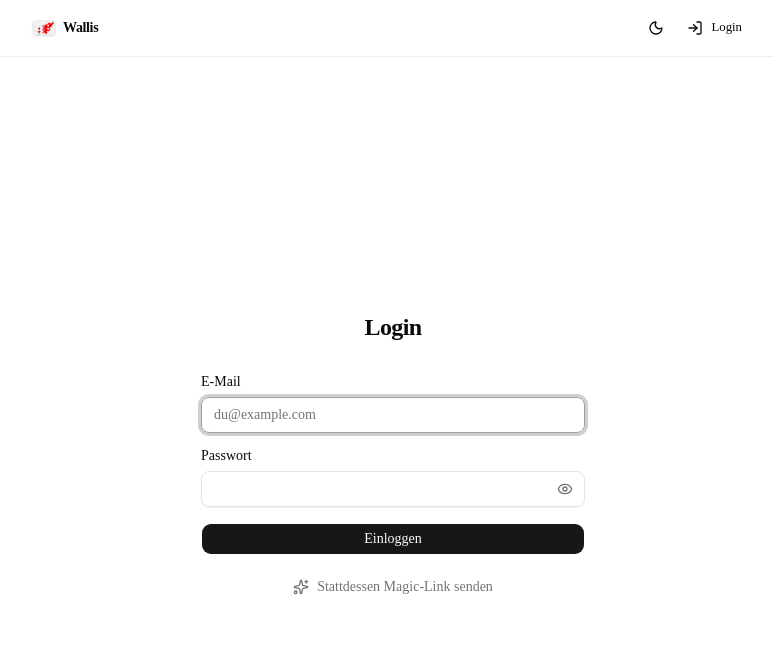
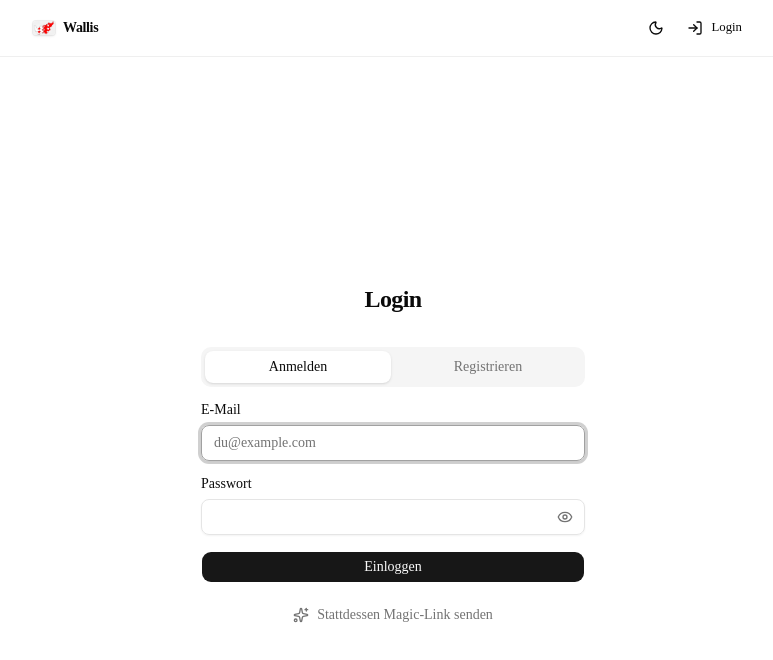
Before and after one commit to daeki98/wallis, a Next.js app: page /login in a window 1280 px wide. Shown: the top 660 px of the page, without its empty margins (247-1020 px from the left). Built offline with nearby package versions, Linux system fonts and the light colour scheme; no server answers.

Commit message:
feat: add registration mode (signup) alongside login

```diff
--- a/app/login/login-form.tsx
+++ b/app/login/login-form.tsx
@@ -7,19 +7,23 @@ import { getSiteUrl } from "@/lib/site-url";
 import { Button } from "@/components/ui/button";
 import { Input } from "@/components/ui/input";
 import { Label } from "@/components/ui/label";
+import { cn } from "@/lib/utils";
 import {
   AlertCircle,
   CheckCircle2,
   Eye,
   EyeOff,
   Loader2,
+  MailCheck,
   Sparkles,
 } from "lucide-react";
 
+type Mode = "login" | "register";
 type Method = "password" | "magic";
 
 export function LoginForm({ error }: { error?: string }) {
   const router = useRouter();
+  const [mode, setMode] = useState<Mode>("login");
   const [email, setEmail] = useState("");
   const [password, setPassword] = useState("");
   const [showPassword, setShowPassword] = useState(false);
@@ -27,6 +31,7 @@ export function LoginForm({ error }: { error?: string }) {
   const [active, setActive] = useState<Method | null>(null);
   const [localError, setLocalError] = useState<string | null>(null);
   const [magicSent, setMagicSent] = useState(false);
+  const [registerSent, setRegisterSent] = useState(false);
 
   const run = (method: Method, fn: () => Promise<void>) => {
     setLocalError(null);
@@ -40,14 +45,40 @@ export function LoginForm({ error }: { error?: string }) {
     });
   };
 
-  const onPasswordSubmit = (e: React.FormEvent) => {
+  const onSubmit = (e: React.FormEvent) => {
     e.preventDefault();
     if (!password) {
       setLocalError("Passwort fehlt — oder nimm den Magic-Link unten.");
       return;
     }
+    if (mode === "register" && password.length < 8) {
+      setLocalError("Passwort muss mindestens 8 Zeichen haben.");
+      return;
+    }
     run("password", async () => {
       const supabase = createClient();
+      const baseUrl = getSiteUrl(window.location.origin);
+
+      if (mode === "register") {
+        const { data, error } = await supabase.auth.signUp({
+          email,
+          password,
+          options: { emailRedirectTo: `${baseUrl}/auth/callback` },
+        });
+        if (error) {
+          setLocalError(error.message);
+          return;
+        }
+        // Wenn Email-Bestätigung aktiv: session ist null, user muss Mail bestätigen
+        if (!data.session) {
+          setRegisterSent(true);
+          return;
+        }
+        router.replace("/");
+        router.refresh();
+        return;
+      }
+
       const { error } = await supabase.auth.signInWithPassword({
         email,
         password,
@@ -85,31 +116,62 @@ export function LoginForm({ error }: { error?: string }) {
     });
   };
 
-  if (magicSent) {
+  if (magicSent || registerSent) {
+    const Icon = registerSent ? MailCheck : CheckCircle2;
+    const title = registerSent
+      ? "Account erstellt — bestätige deine E-Mail"
+      : "Magic-Link gesendet";
+    const body = registerSent
+      ? "Wir haben dir einen Bestätigungslink geschickt. Klick den Link in der Mail um den Login abzuschliessen."
+      : "Schau in dein Postfach und klick den Link.";
     return (
       <div className="rounded-lg border border-border bg-card p-6 text-center space-y-3">
-        <CheckCircle2 className="mx-auto size-8 text-emerald-500" />
+        <Icon className="mx-auto size-8 text-emerald-500" />
         <div className="space-y-1">
-          <p className="font-medium">Magic-Link gesendet</p>
+          <p className="font-medium">{title}</p>
           <p className="text-sm text-muted-foreground">
-            Schau in dein Postfach <span className="font-mono">{email}</span>{" "}
-            und klick den Link.
+            <span className="font-mono">{email}</span> — {body}
           </p>
         </div>
         <Button
           variant="ghost"
           size="sm"
-          onClick={() => setMagicSent(false)}
+          onClick={() => {
+            setMagicSent(false);
+            setRegisterSent(false);
+          }}
           className="mt-2"
         >
-          Zurück zum Login
+          Zurück
         </Button>
       </div>
     );
   }
 
   return (
-    <form onSubmit={onPasswordSubmit} className="space-y-4">
+    <div className="space-y-4">
+      <div className="grid grid-cols-2 gap-1 rounded-lg bg-muted p-1">
+        {(["login", "register"] as Mode[]).map((m) => (
+          <button
+            key={m}
+            type="button"
+            onClick={() => {
+              setMode(m);
+              setLocalError(null);
+            }}
+            className={cn(
+              "rounded-md px-3 py-1.5 text-sm font-medium transition-colors",
+              mode === m
+                ? "bg-background text-foreground shadow-sm"
+                : "text-muted-foreground hover:text-foreground",
+            )}
+          >
+            {m === "login" ? "Anmelden" : "Registrieren"}
+          </button>
+        ))}
+      </div>
+
+      <form onSubmit={onSubmit} className="space-y-4">
         <div className="space-y-2">
           <Label htmlFor="email">E-Mail</Label>
           <Input
@@ -126,12 +188,21 @@ export function LoginForm({ error }: { error?: string }) {
         </div>
 
         <div className="space-y-2">
-        <Label htmlFor="password">Passwort</Label>
+          <Label htmlFor="password">
+            Passwort
+            {mode === "register" && (
+              <span className="ml-2 text-xs font-normal text-muted-foreground">
+                mind. 8 Zeichen
+              </span>
+            )}
+          </Label>
           <div className="relative">
             <Input
               id="password"
               type={showPassword ? "text" : "password"}
-            autoComplete="current-password"
+              autoComplete={
+                mode === "register" ? "new-password" : "current-password"
+              }
               value={password}
               onChange={(e) => setPassword(e.target.value)}
               disabled={isPending}
@@ -159,7 +230,8 @@ export function LoginForm({ error }: { error?: string }) {
           <div className="flex items-start gap-2 rounded-md border border-destructive/30 bg-destructive/5 p-3 text-sm text-destructive">
             <AlertCircle className="size-4 shrink-0 mt-0.5" />
             <span>
-            {localError || "Login fehlgeschlagen, bitte erneut versuchen."}
+              {localError ||
+                "Login fehlgeschlagen, bitte erneut versuchen."}
             </span>
           </div>
         )}
@@ -168,8 +240,10 @@ export function LoginForm({ error }: { error?: string }) {
           {active === "password" ? (
             <>
               <Loader2 className="size-4 animate-spin" />
-            Einloggen...
+              {mode === "register" ? "Account wird erstellt..." : "Einloggen..."}
             </>
+          ) : mode === "register" ? (
+            "Account erstellen"
           ) : (
             "Einloggen"
           )}
@@ -190,5 +264,6 @@ export function LoginForm({ error }: { error?: string }) {
           Stattdessen Magic-Link senden
         </Button>
       </form>
+    </div>
   );
 }
```
Lines whose indentation alone changed are shown as unchanged.
